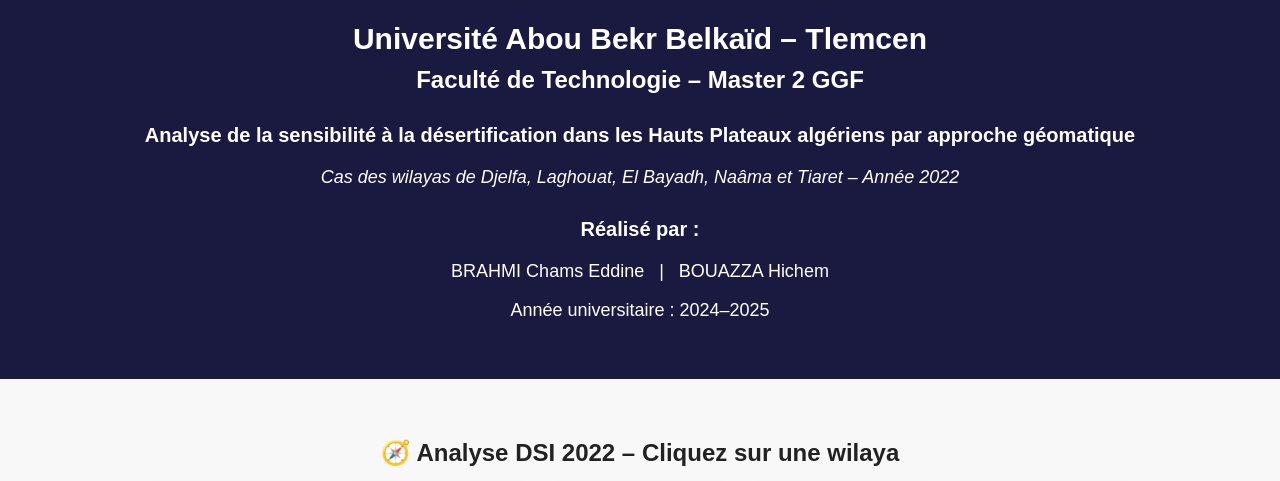
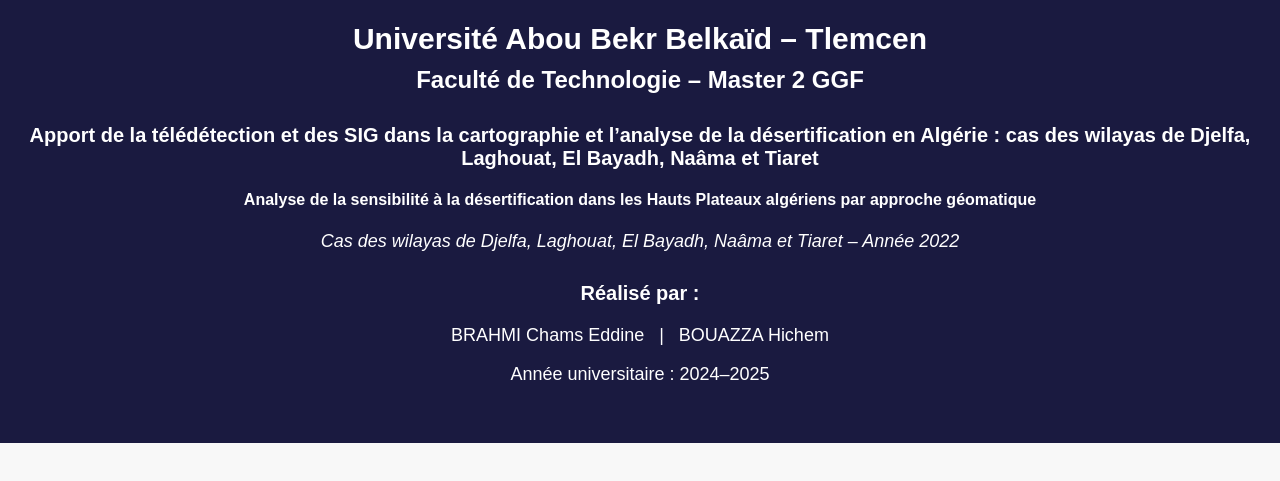
Before and after one commit to chamsse24/DSI-Wilayas-2022, a plain HTML site: page index.html in a window 1280 px wide. Shown: the part 162-643 px from the top of the page. Drawn offline with Linux system fonts and the light colour scheme.

Commit message:
Update index.html

```diff
--- a/index.html
+++ b/index.html
@@ -107,7 +107,8 @@
 <img alt="Logo Université Tlemcen" src="https://upload.wikimedia.org/wikipedia/fr/f/f1/Logo_de_l%27universit%C3%A9_de_Tlemcen.png" style="max-height:100px; margin-bottom:20px;"/>
 <h1>Université Abou Bekr Belkaïd – Tlemcen</h1>
 <h2>Faculté de Technologie – Master 2 GGF</h2>
-<h3>Analyse de la sensibilité à la désertification dans les Hauts Plateaux algériens par approche géomatique</h3>
+<h3>Apport de la télédétection et des SIG dans la cartographie et l’analyse de la désertification en Algérie : cas des wilayas de Djelfa, Laghouat, El Bayadh, Naâma et Tiaret</h3>
+<h4>Analyse de la sensibilité à la désertification dans les Hauts Plateaux algériens par approche géomatique</h4>
 <p><em>Cas des wilayas de Djelfa, Laghouat, El Bayadh, Naâma et Tiaret – Année 2022</em></p>
 <h3>Réalisé par :</h3>
 <p>BRAHMI Chams Eddine   |   BOUAZZA Hichem</p>
```
